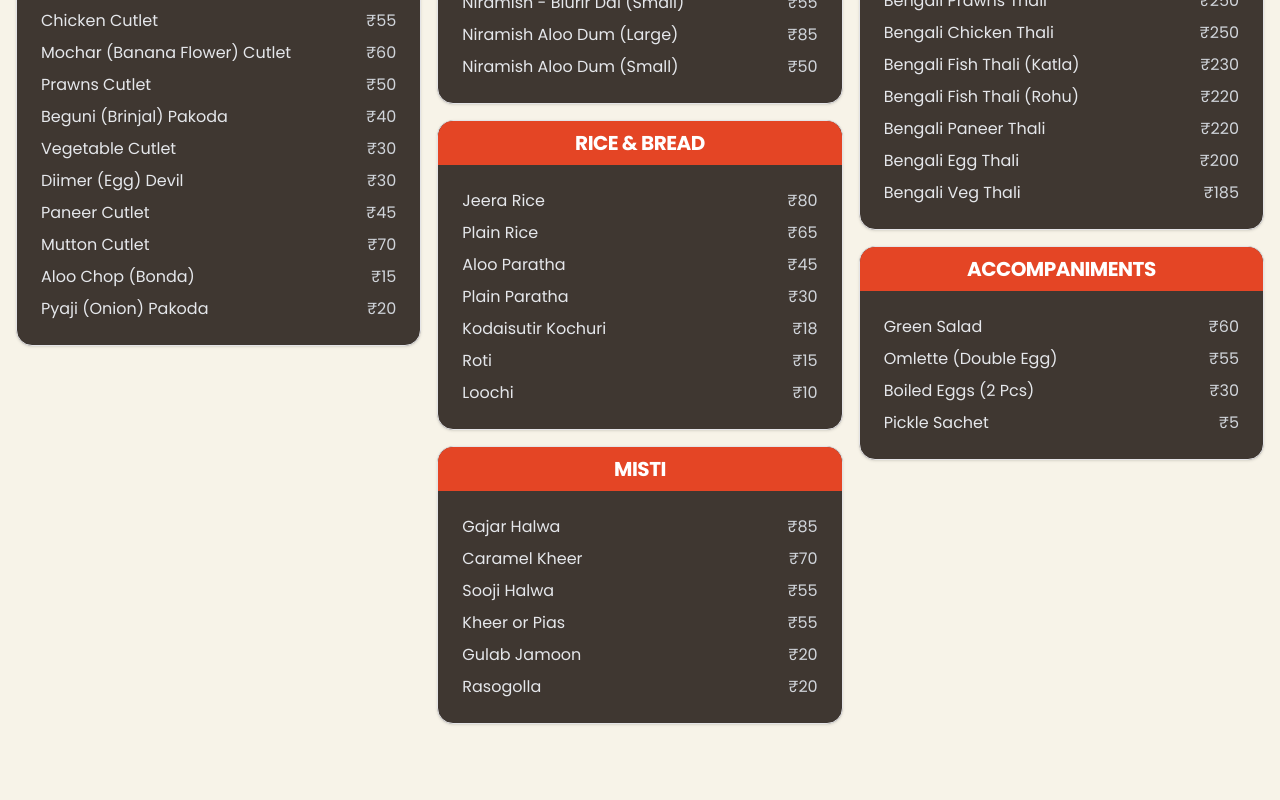
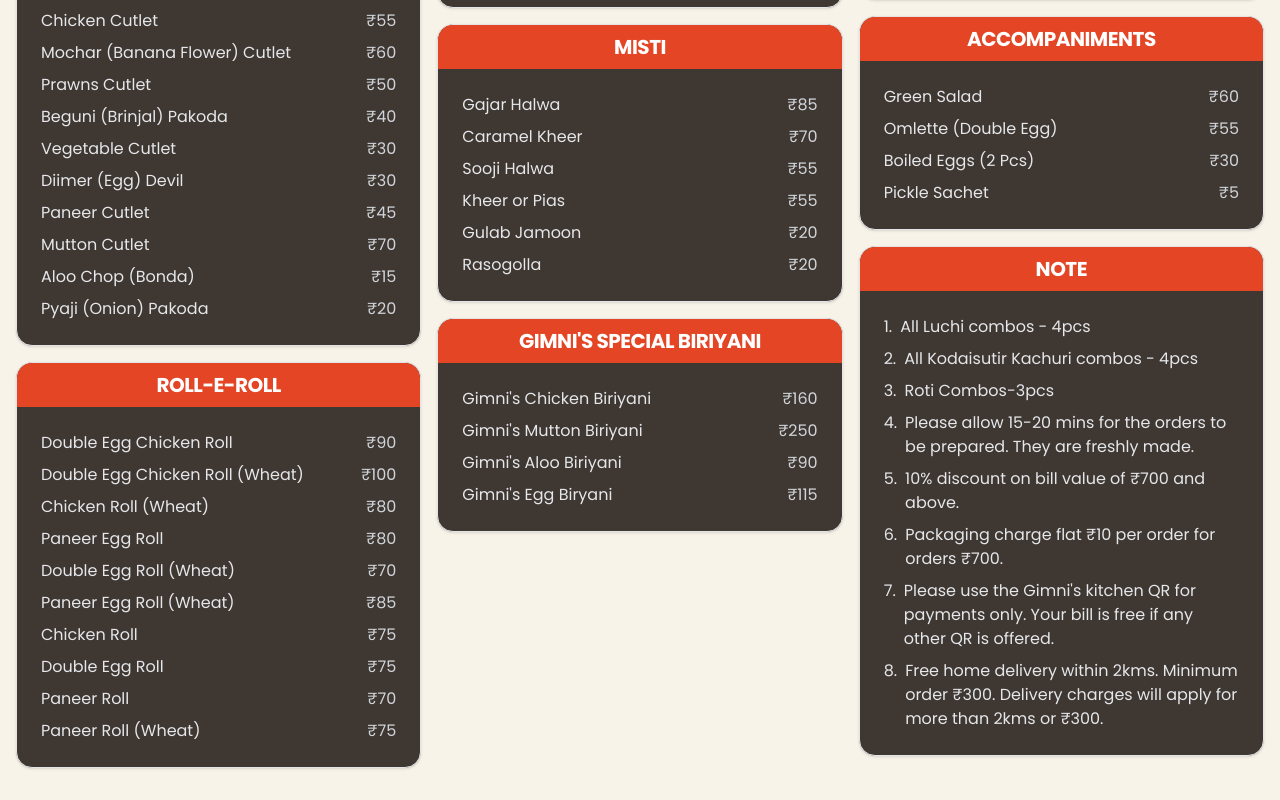
Before and after one commit to SpaceTesla/gimni, a Next.js app: page /takeaway in a window 1280 px wide. Shown: the part 1646-2446 px from the top of the page. Before the commit the page ends 2402 px from the top, so only its background shows below. Built offline with nearby package versions, Linux system fonts and the light colour scheme.

Commit message:
feat: add note to menu

```diff
--- a/src/components/menu-item.tsx
+++ b/src/components/menu-item.tsx
@@ -2,13 +2,24 @@
 
 interface MenuItemProps {
   item: MenuItemType;
+  points?: boolean;
+  index?: number;
 }
 
-export function MenuItem({ item }: MenuItemProps) {
+export function MenuItem({ item, points, index }: MenuItemProps) {
   return (
     <div className="flex items-center justify-between">
-      <span className="text-gray-200">{item.name}</span>
-      <span className="text-gray-300">₹{item.price}</span>
+      <span className="text-gray-200">
+        {points ? (
+          <div className={'flex gap-2'}>
+            <span>{(index ?? 0) + 1}.</span>
+            <span>{item.name}</span>
+          </div>
+        ) : (
+          item.name
+        )}
+      </span>
+      {item.price && <span className="text-gray-300">₹{item.price}</span>}
     </div>
   );
 }
--- a/src/components/menu-section.tsx
+++ b/src/components/menu-section.tsx
@@ -16,7 +16,12 @@
       </CardHeader>
       <CardContent className="grid gap-2">
         {section.items.map((item, index) => (
-          <MenuItem key={`${item.name}-${index}`} item={item} />
+          <MenuItem
+            key={`${item.name}-${index}`}
+            item={item}
+            points={section.title === 'NOTE'}
+            index={index}
+          />
         ))}
       </CardContent>
     </Card>
--- a/src/data/takeAwayMenu.json
+++ b/src/data/takeAwayMenu.json
@@ -206,6 +206,25 @@
         { "name": "Boiled Eggs (2 Pcs)", "price": 30 },
         { "name": "Pickle Sachet", "price": 5 }
       ]
+    },
+    {
+      "title": "NOTE",
+      "items": [
+        { "name": "All Luchi combos - 4pcs" },
+        { "name": "All Kodaisutir Kachuri combos - 4pcs" },
+        { "name": "Roti Combos-3pcs" },
+        {
+          "name": "Please allow 15-20 mins for the orders to be prepared. They are freshly made."
+        },
+        { "name": "10% discount on bill value of ₹700 and above." },
+        { "name": "Packaging charge flat ₹10 per order for orders ₹700." },
+        {
+          "name": "Please use the Gimni's kitchen QR for payments only. Your bill is free if any other QR is offered."
+        },
+        {
+          "name": "Free home delivery within 2kms. Minimum order ₹300. Delivery charges will apply for more than 2kms or ₹300."
+        }
+      ]
     }
   ]
 }
```
